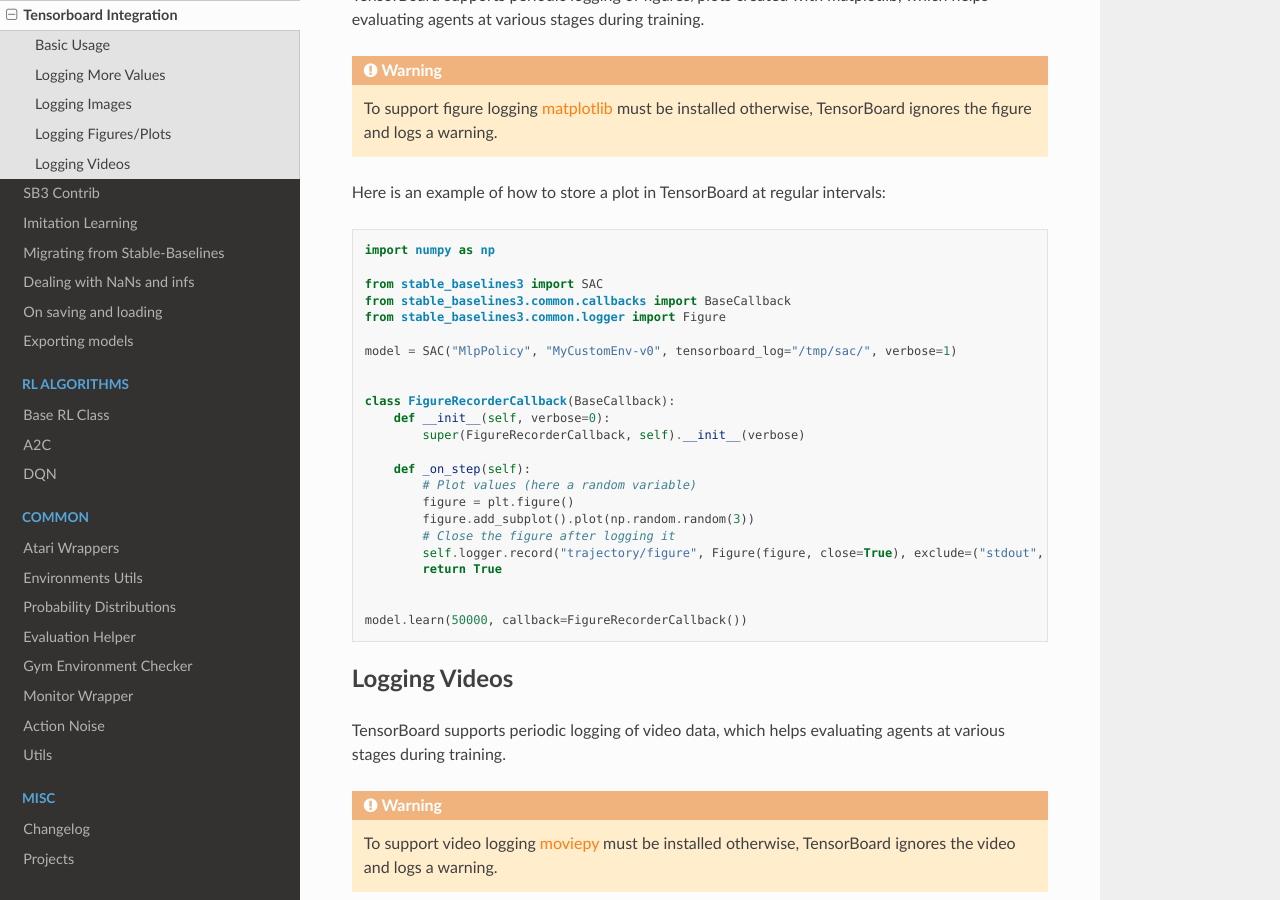
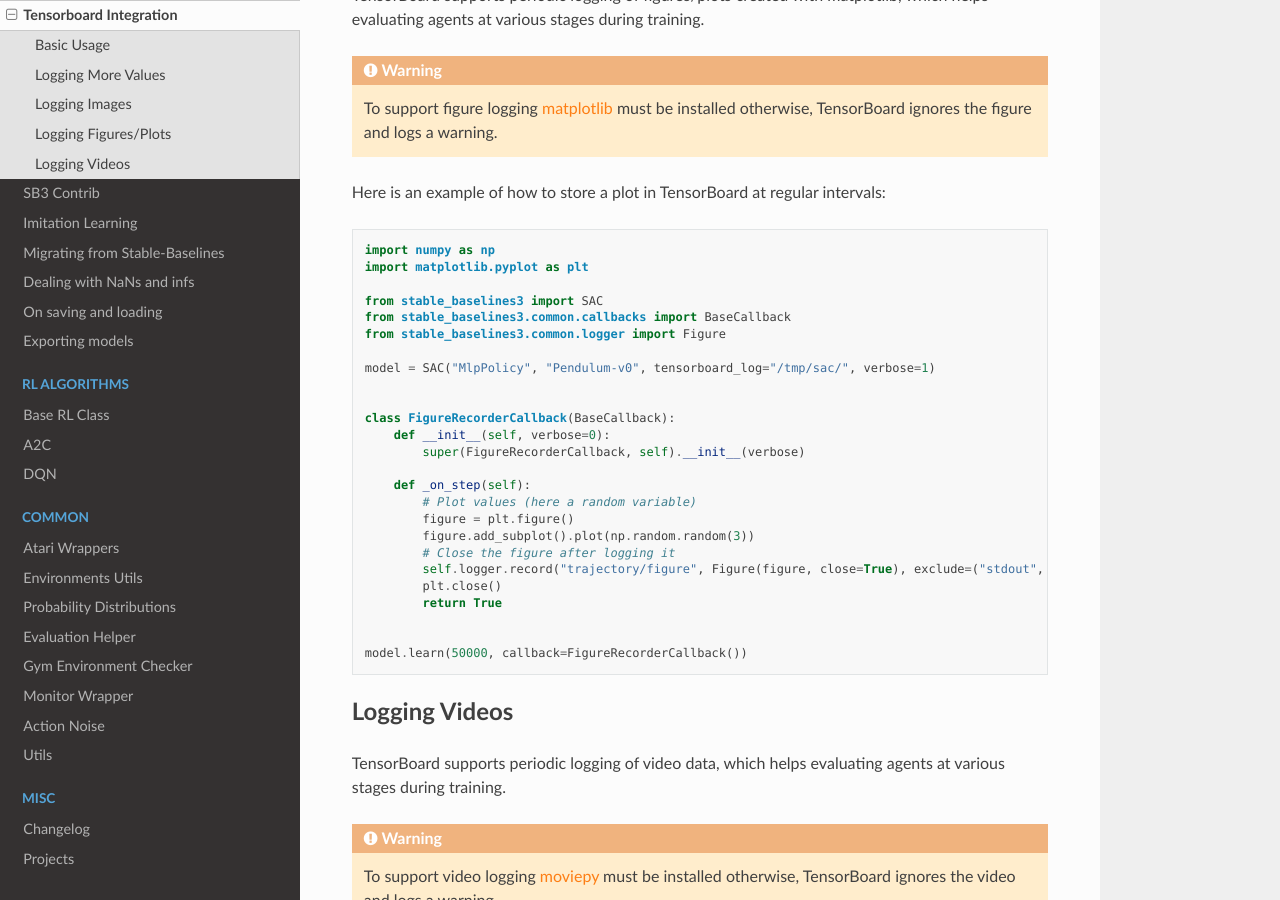
Before and after one commit to DLR-RM/stable-baselines3, a Sphinx documentation site: the page built from docs/guide/tensorboard.rst, in a window 1280 px wide and 900 px high, scrolled down 2785 px. Built offline with Sphinx 7.4.7 and the Read the Docs theme 2.0.0, drawn with Linux system fonts in a browser that asks for light colours; pages that are not in the unit, such as notebooks, are missing from menus.

Commit message:
Fix documentation example

```diff
--- a/docs/guide/tensorboard.rst
+++ b/docs/guide/tensorboard.rst
@@ -128,12 +128,13 @@ Here is an example of how to store a plot in TensorBoard at regular intervals:
 .. code-block:: python
 
     import numpy as np
+    import matplotlib.pyplot as plt
 
     from stable_baselines3 import SAC
     from stable_baselines3.common.callbacks import BaseCallback
     from stable_baselines3.common.logger import Figure
 
-    model = SAC("MlpPolicy", "MyCustomEnv-v0", tensorboard_log="/tmp/sac/", verbose=1)
+    model = SAC("MlpPolicy", "Pendulum-v0", tensorboard_log="/tmp/sac/", verbose=1)
 
 
     class FigureRecorderCallback(BaseCallback):
@@ -146,6 +147,7 @@ Here is an example of how to store a plot in TensorBoard at regular intervals:
             figure.add_subplot().plot(np.random.random(3))
             # Close the figure after logging it
             self.logger.record("trajectory/figure", Figure(figure, close=True), exclude=("stdout", "log", "json", "csv"))
+            plt.close()
             return True
 
 
```
